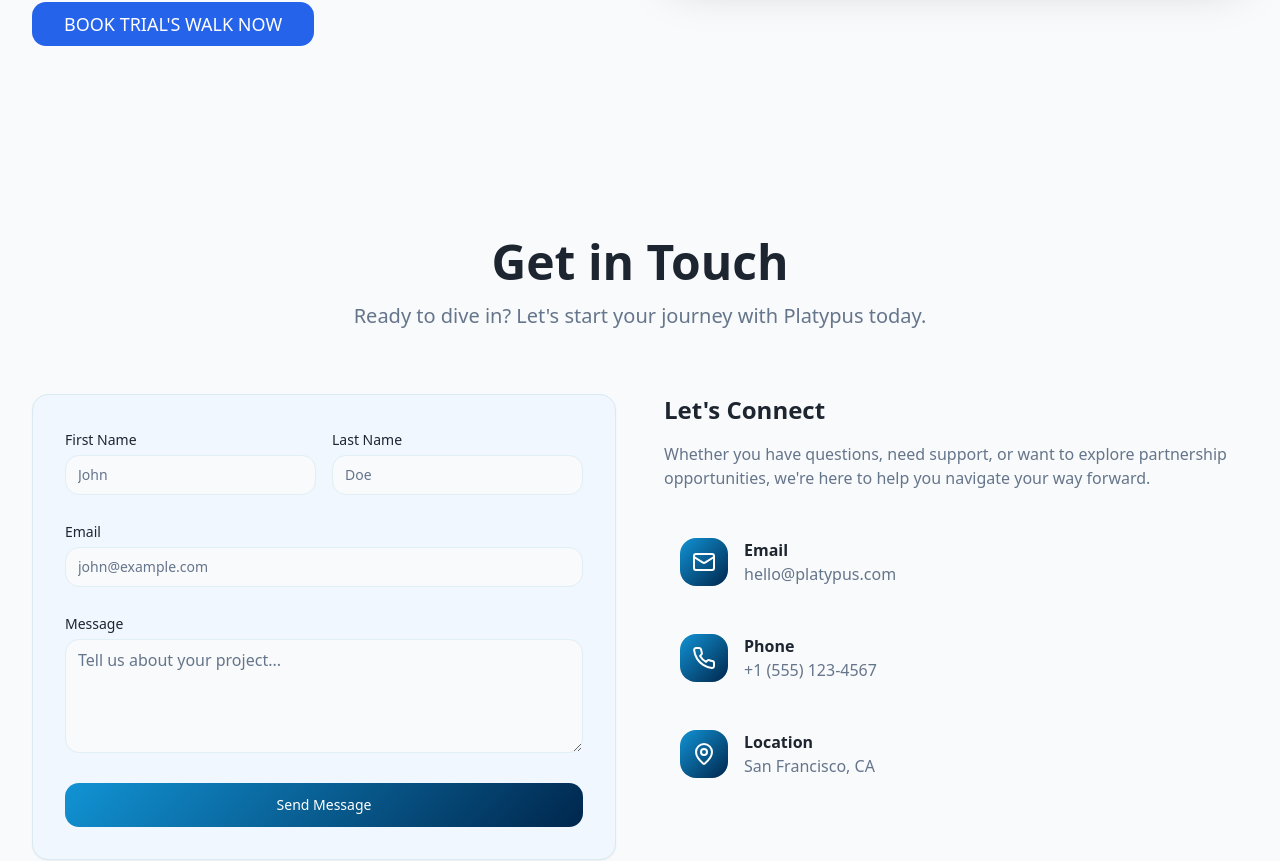
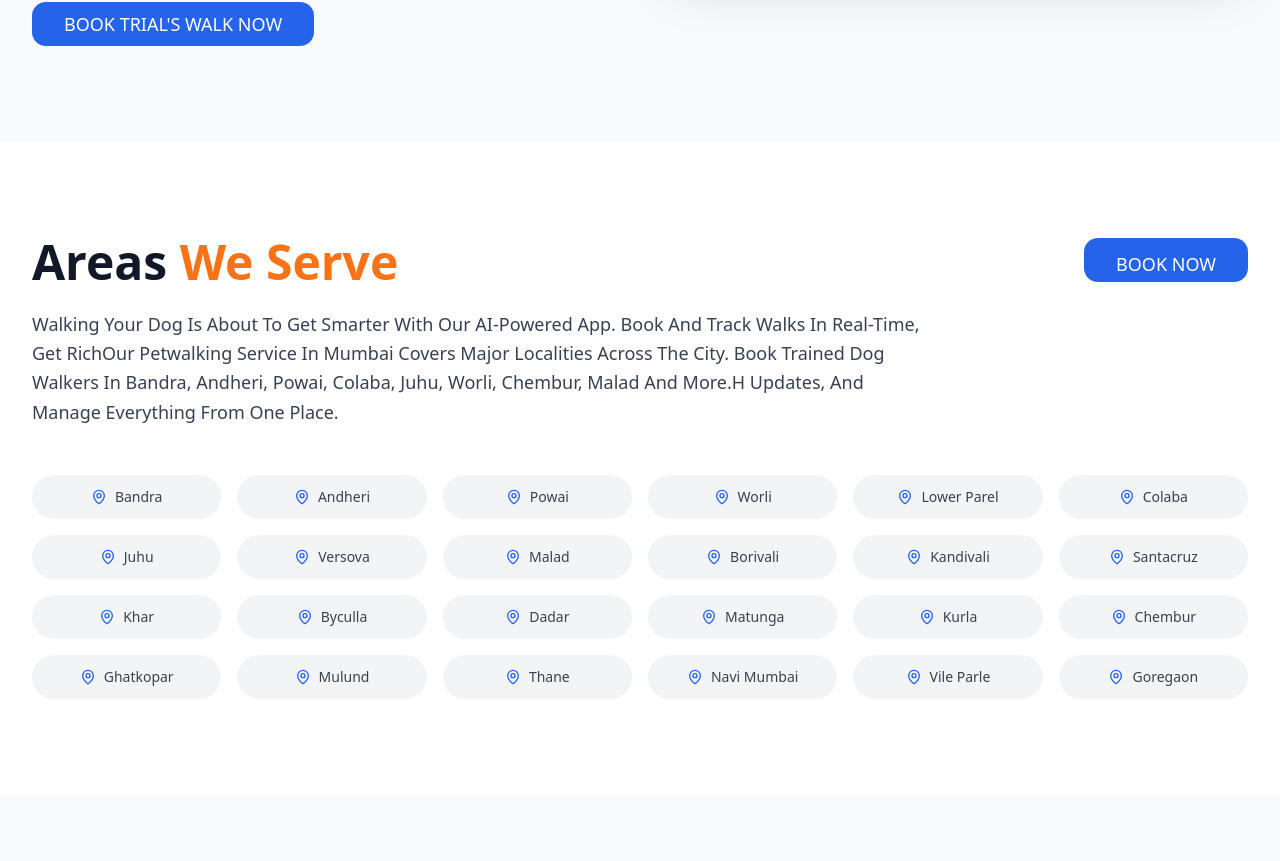
Before and after one commit to platypus-landing-app/platypus-landing-wave, a React (Vite) app: page / in a window 1280 px wide. Shown: the part 2665-3526 px from the top of the page. Built offline with nearby package versions, Linux system fonts and the light colour scheme.

Commit message:
Update "Areas We Serve" section
Updated the "Areas We Serve" section with the provided screenshot. This includes the section title, descriptive text, and a grid of locations.

```diff
--- /dev/null
+++ b/src/components/sections/AreasWeServe.tsx
@@ -0,0 +1,58 @@
+import { MapPin } from 'lucide-react';
+import { Button } from '@/components/ui/button';
+
+const AreasWeServe = () => {
+  const locations = [
+    'Bandra', 'Andheri', 'Powai', 'Worli', 'Lower Parel', 'Colaba',
+    'Juhu', 'Versova', 'Malad', 'Borivali', 'Kandivali', 'Santacruz',
+    'Khar', 'Byculla', 'Dadar', 'Matunga', 'Kurla', 'Chembur',
+    'Ghatkopar', 'Mulund', 'Thane', 'Navi Mumbai', 'Vile Parle', 'Goregaon'
+  ];
+
+  return (
+    <section id="areas" className="py-24 bg-white">
+      <div className="max-w-7xl mx-auto px-4 sm:px-6 lg:px-8">
+        <div className="flex justify-between items-start mb-12">
+          <div className="max-w-4xl">
+            <h2 className="text-4xl md:text-5xl font-bold text-gray-900 mb-6">
+              Areas <span className="text-orange-500">We Serve</span>
+            </h2>
+            <p className="text-lg text-gray-700 leading-relaxed">
+              Walking Your Dog Is About To Get Smarter With Our AI-Powered App. Book And Track Walks In Real-Time, Get RichOur Petwalking Service In Mumbai Covers Major Localities Across The City. Book Trained Dog Walkers In Bandra, Andheri, Powai, Colaba, Juhu, Worli, Chembur, Malad And More.H Updates, And Manage Everything From One Place.
+            </p>
+          </div>
+          <Button
+            size="lg"
+            className="bg-blue-600 hover:bg-blue-700 text-white px-8 py-3 text-lg font-medium hidden md:block"
+          >
+            BOOK NOW
+          </Button>
+        </div>
+
+        <div className="grid grid-cols-2 md:grid-cols-3 lg:grid-cols-6 gap-4">
+          {locations.map((location, index) => (
+            <button
+              key={index}
+              className="flex items-center justify-center space-x-2 px-4 py-3 bg-gray-100 hover:bg-gray-200 rounded-full text-gray-700 hover:text-gray-900 transition-colors text-sm font-medium"
+            >
+              <MapPin className="w-4 h-4 text-blue-600" />
+              <span>{location}</span>
+            </button>
+          ))}
+        </div>
+
+        {/* Mobile Book Now Button */}
+        <div className="mt-8 md:hidden">
+          <Button
+            size="lg"
+            className="w-full bg-blue-600 hover:bg-blue-700 text-white py-3 text-lg font-medium"
+          >
+            BOOK NOW
+          </Button>
+        </div>
+      </div>
+    </section>
+  );
+};
+
+export default AreasWeServe;
--- a/src/pages/Index.tsx
+++ b/src/pages/Index.tsx
@@ -2,6 +2,7 @@ import Navigation from '@/components/layout/Navigation';
 import Hero from '@/components/sections/Hero';
 import Features from '@/components/sections/Features';
 import About from '@/components/sections/About';
+import AreasWeServe from '@/components/sections/AreasWeServe';
 import Contact from '@/components/sections/Contact';
 import Footer from '@/components/layout/Footer';
 
@@ -12,6 +13,7 @@ const Index = () => {
       <Hero />
       <Features />
       <About />
+      <AreasWeServe />
       <Contact />
       <Footer />
     </div>
```
